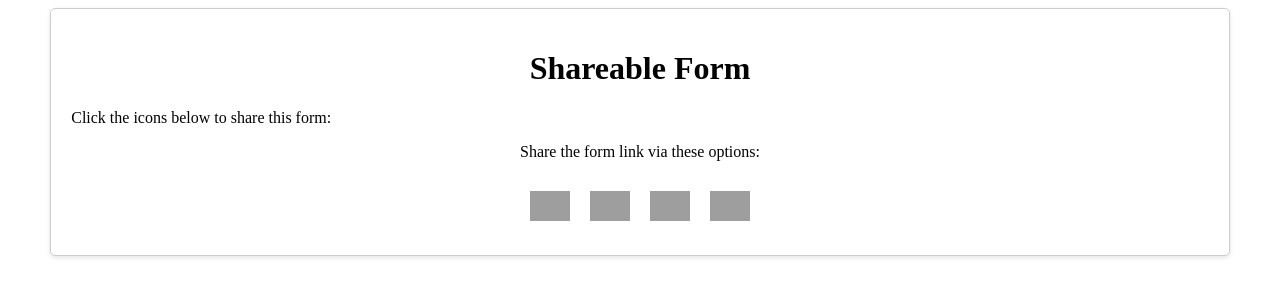
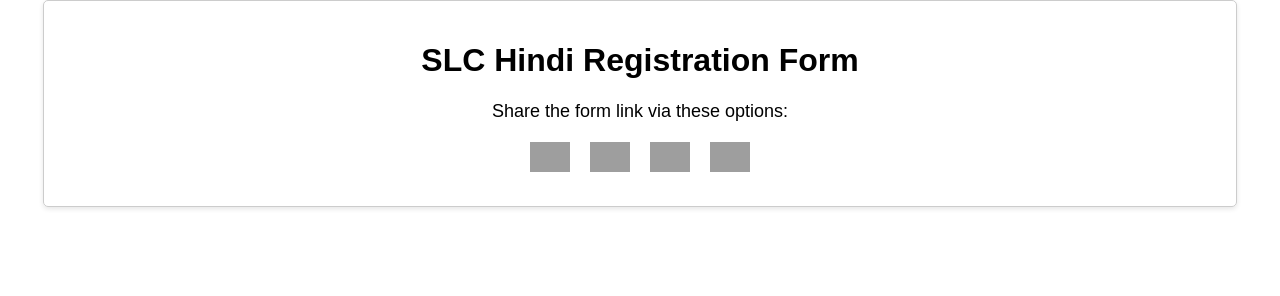
Before and after one commit to Anjana8989/ShareURL, a plain HTML site: page index.html in a window 1280 px wide. Drawn offline with Linux system fonts and the light colour scheme; grey boxes are pictures that could not be loaded.

Commit message:
Update index.html

```diff
--- a/index.html
+++ b/index.html
@@ -3,8 +3,14 @@
 <head>
 <meta charset="UTF-8">
 <meta name="viewport" content="width=device-width, initial-scale=1.0">
-<title>Shareable Form</title>
+<title>SLC Hindi Registration Form</title>
 <style>
+body {
+  font-family: Arial, sans-serif;
+  margin: 0;
+  padding: 0;
+}
+
 .container {
   max-width: 90%; /* Adjust the max-width as needed */
   margin: 0 auto;
@@ -20,13 +26,14 @@ h1 {
 
 .share-title {
   text-align: center;
+  font-size: 18px;
+  margin-bottom: 10px;
 }
 
 .share-links {
   display: flex;
   justify-content: center;
   flex-wrap: wrap; /* Wrap the share links if they exceed the width of the container */
-  margin-top: 20px;
 }
 
 .share-links a {
@@ -45,8 +52,7 @@ h1 {
 <body>
 
 <div class="container">
-  <h1>Shareable Form</h1>
-  <p>Click the icons below to share this form:</p>
+  <h1>SLC Hindi Registration Form</h1>
   <div class="share-title">Share the form link via these options:</div>
   <div class="share-links">
     <!-- WhatsApp -->
@@ -55,7 +61,7 @@ h1 {
     </a>
     <!-- Signal -->
     <a href="https://signal.me/#" target="_blank" rel="noopener noreferrer">
-      <img src="https://upload.wikimedia.org/wikipedia/commons/thumb/8/8e/Signal-Logo.svg/1200px-Signal-Logo.svg.png" alt="Signal">
+      <img src="https://upload.wikimedia.org/wikipedia/commons/thumb/4/46/Signal_Color_Logo.svg/1200px-Signal_Color_Logo.svg.png" alt="Signal">
     </a>
     <!-- Telegram -->
     <a href="https://t.me/share/url?url=https://forms.gle/1kjqEQHEZPCE93Hf6" target="_blank" rel="noopener noreferrer">
```
